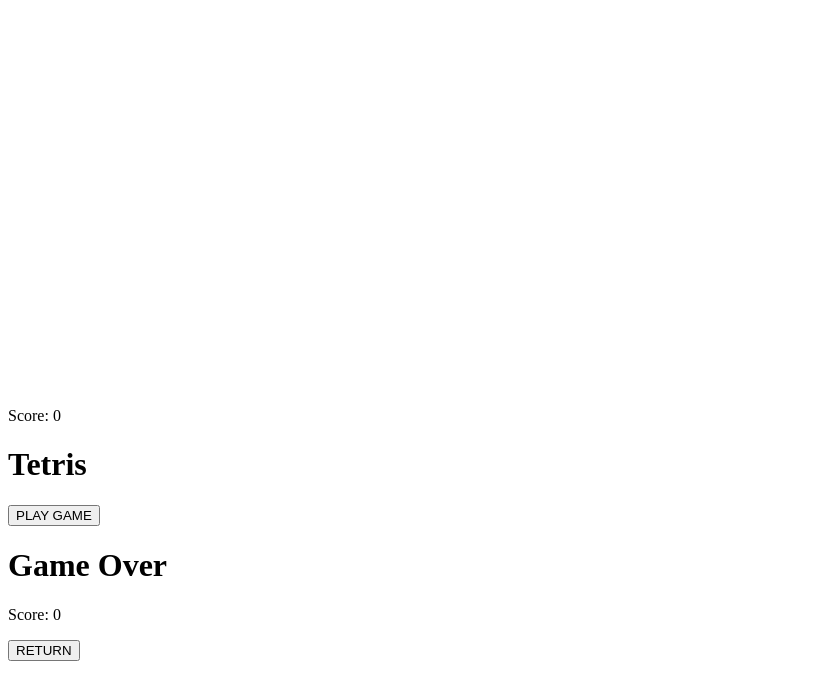
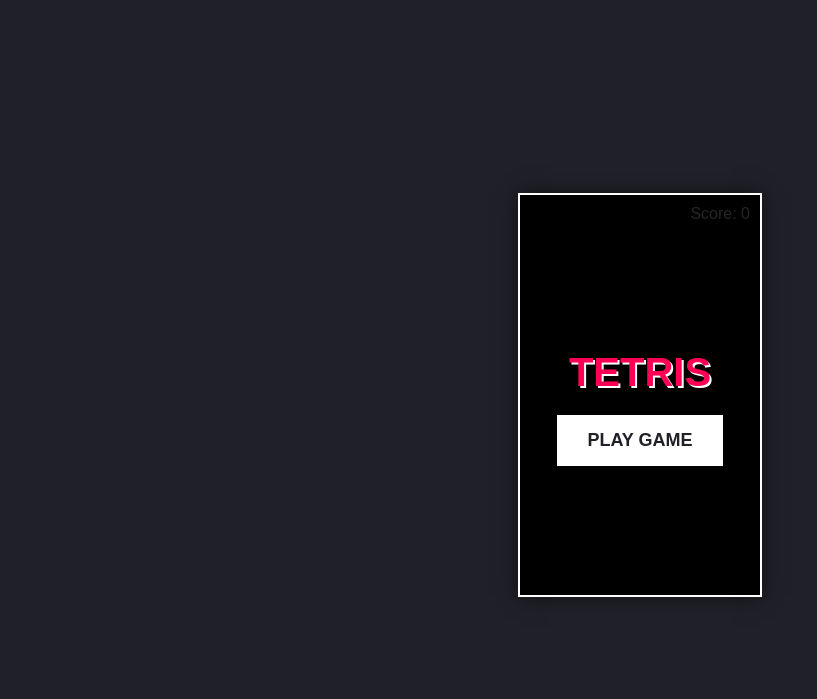
Before and after one commit to drew2git0hub/Tetris, a plain HTML site: page index.html in a window 1280 px wide. Shown: the part 5-704 px from the top of the page, without its empty margins (0-817 px from the left). Drawn offline with Linux system fonts and the light colour scheme; the site is published under a folder, as on GitHub Pages, so addresses that start at the root find nothing.

Commit message:
Update index.html

```diff
--- a/index.html
+++ b/index.html
@@ -3,8 +3,8 @@
 <head>
     <meta charset="UTF-8">
     <title>JS Tetris</title>
-    <link rel="stylesheet" href="/style.css">
-    <script defer src="/tetris.js"></script>
+    <link rel="stylesheet" href="style.css">
+    <script defer src="tetris.js"></script>
 </head>
 <body>
     <div class="game-container">
```
